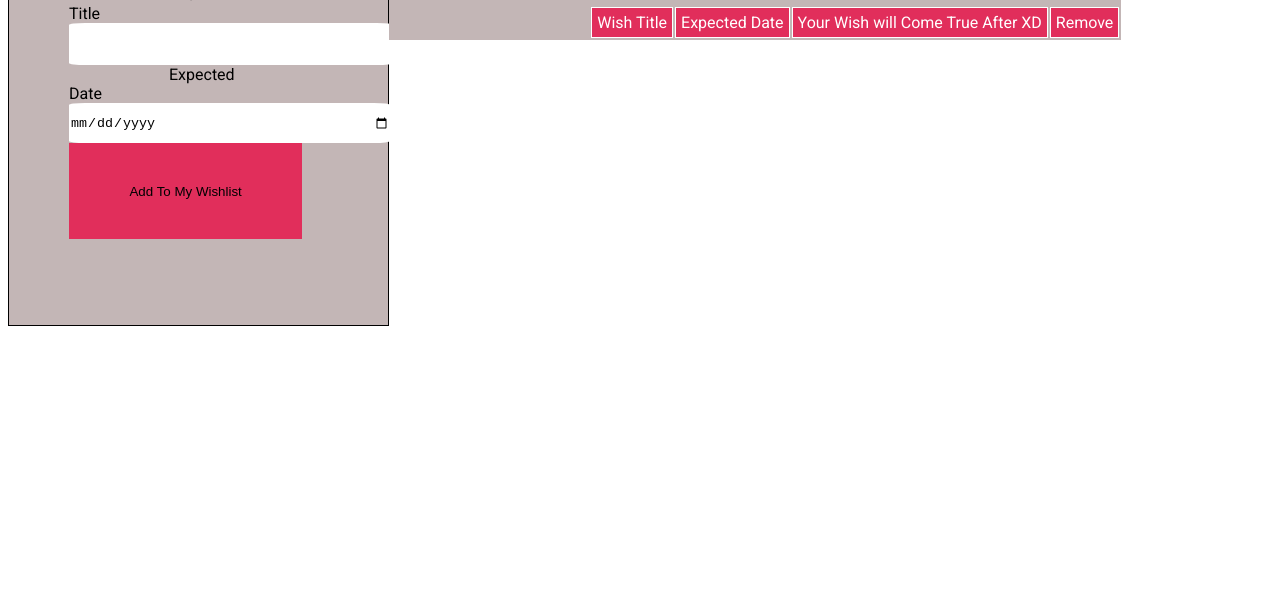
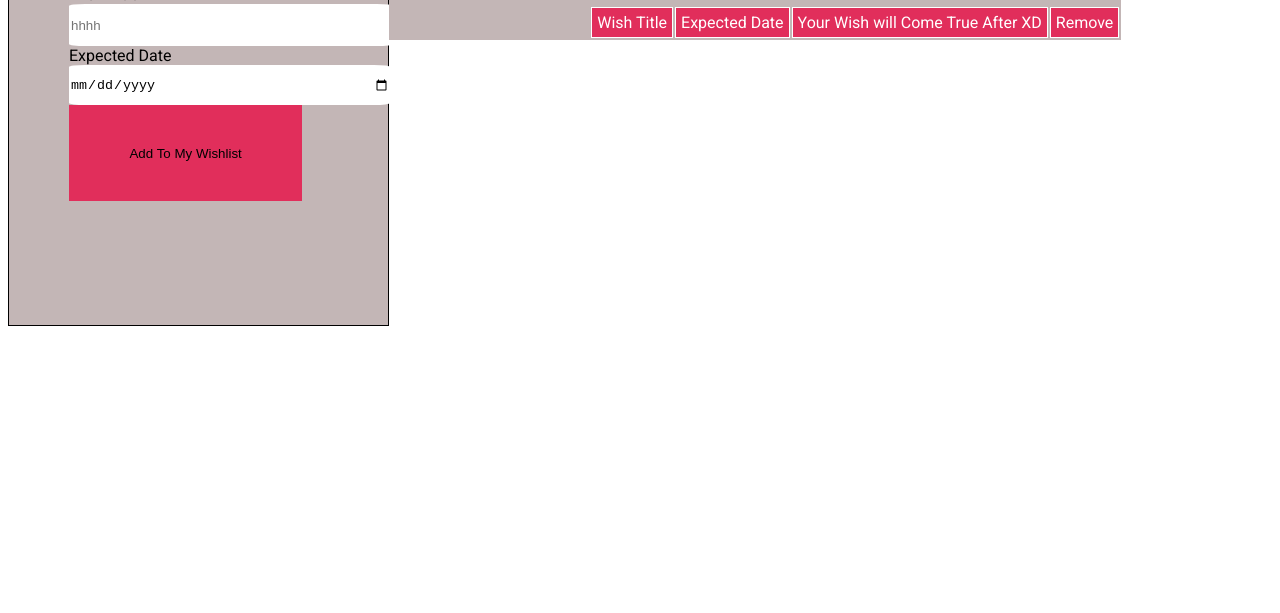
Before and after one commit to emad-aldeen/My-funny-wishlist, a plain HTML site: page index.html in a window 1280 px wide. Shown: the part 187-800 px from the top of the page. Drawn offline with Linux system fonts and the light colour scheme.

Commit message:
fixed Input Bug :|

```diff
--- a/app.js
+++ b/app.js
@@ -45,7 +45,7 @@ function render(){
     // ntd4.textContent = `Remove`;
     // namesTr.appendChild(ntd4);
     // table.appendChild(namesTr);
-
+    if(wishesAll){
         for(var i =0; i < wishesAll.length; i++){
             var mTr = document.createElement('tr');
             var td1 = document.createElement('td');
@@ -65,6 +65,8 @@ function render(){
             mTr.appendChild(td4);
             table.appendChild(mTr);
         }
+
+    }
 }
 
 function clean(){
@@ -81,9 +83,9 @@ table.addEventListener('click', (event)=>{
         var delteId = event.target.id;
         wishesAll.splice(delteId, 1);
         console.log(wishesAll);
-        set();
         clean();
         render();
+        set();
     }
 })
 
@@ -102,3 +104,4 @@ function get(){
         wishesAll = JSON.parse(dd);
     }
 }
+render();
--- a/index.html
+++ b/index.html
@@ -15,7 +15,7 @@
     <div class="fDiv">
     <form id="forma">
         <label for="yourWish">Wish Title</label> <br>
-        <input type="text" name="yourWish"> <br>
+        <input type="text" name="yourWish" placeholder="hhhh"> <br>
         <label for="yourDate">Expected Date</label> <br>
         <input type="date" name="yourDate"> <br>
         <button>Add To My Wishlist</button>
--- a/style.css
+++ b/style.css
@@ -31,8 +31,8 @@ header h1{
 }
 
 .fDiv form label{
-    padding: 100px;
-    margin-bottom: 20px;
+    /* padding: 100px; */
+    /* margin-bottom: 20px; */
 }
 
 .fDiv form button{
```
Lines whose indentation alone changed are shown as unchanged.
